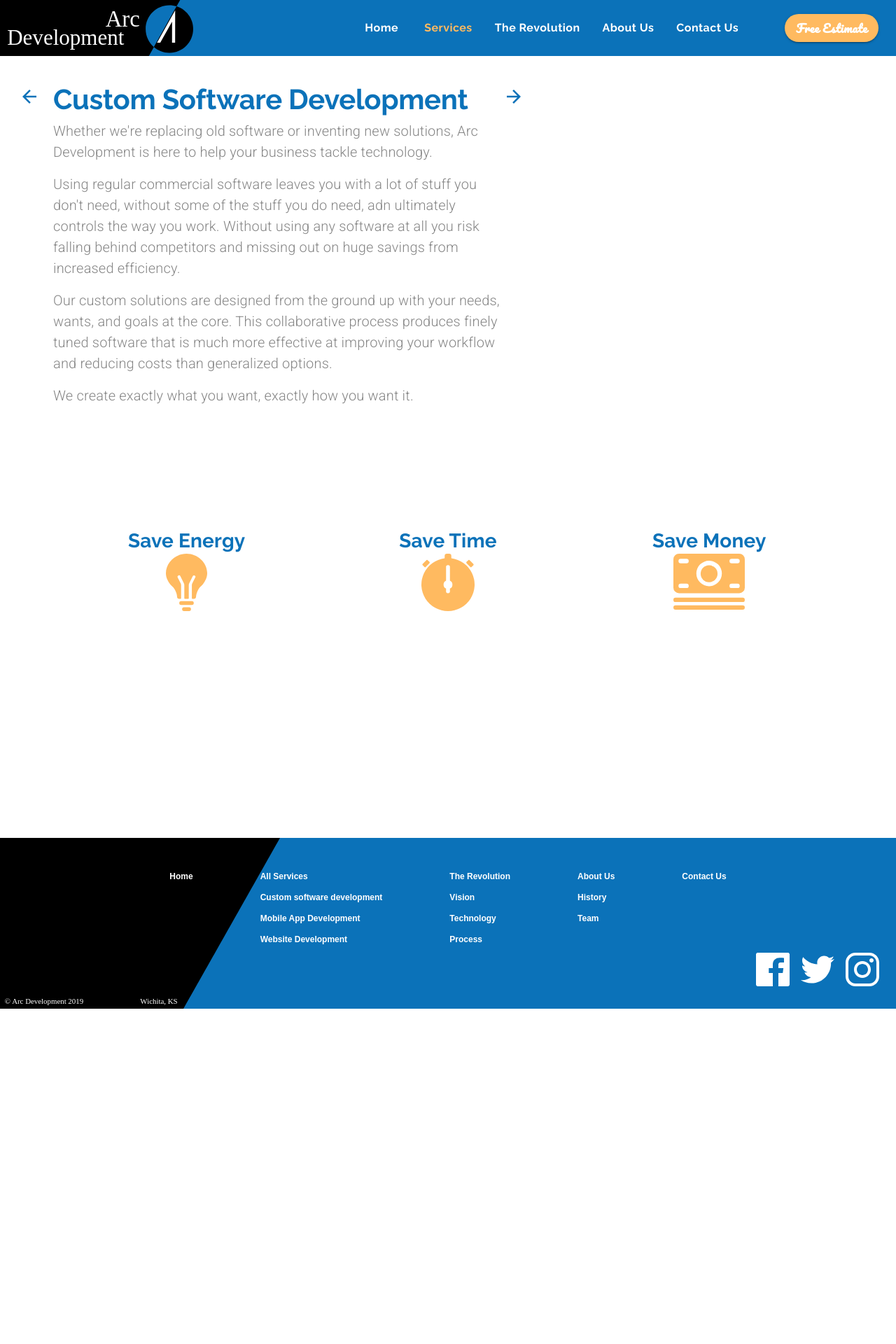
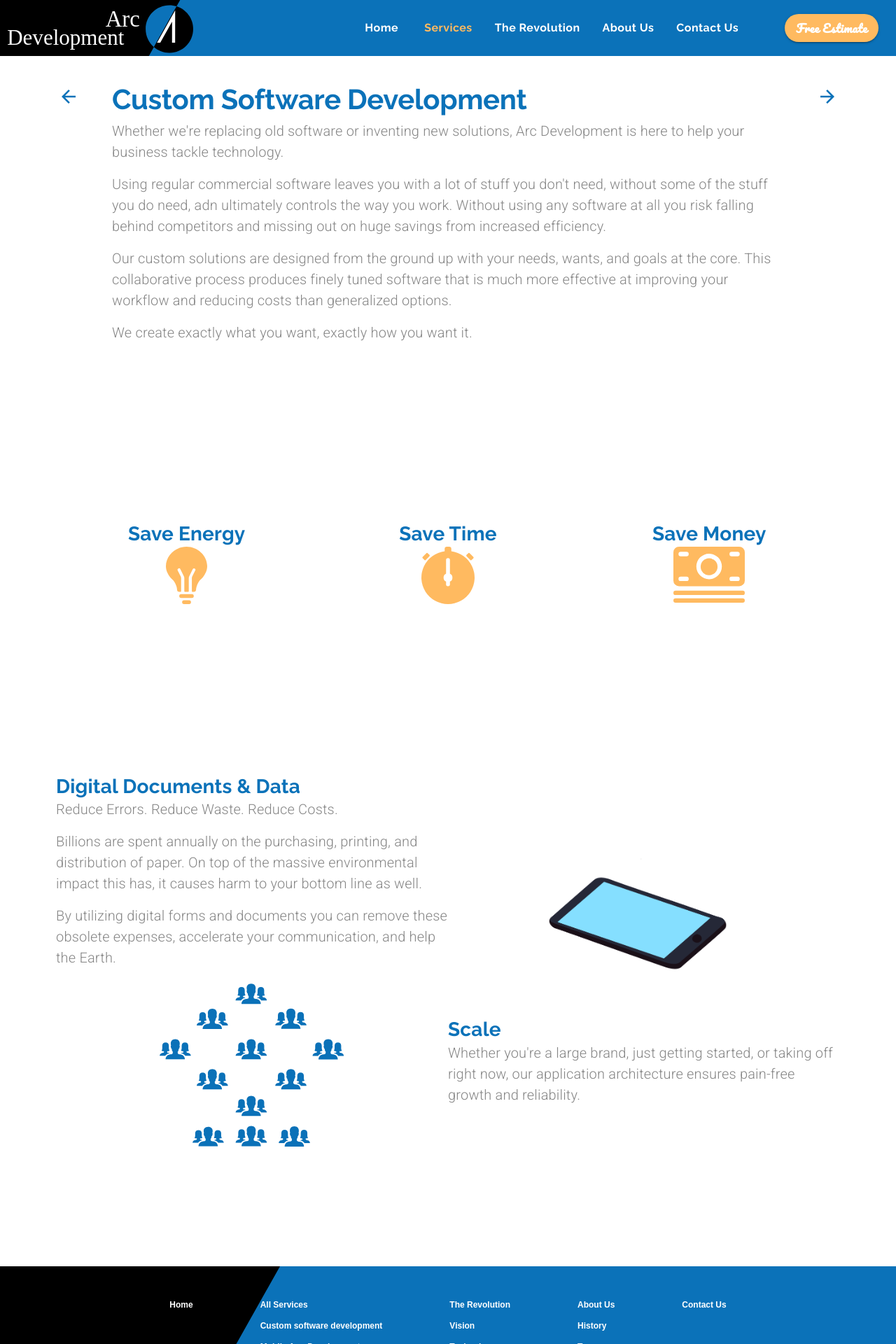
Before and after one commit to brianmuturi2/react-spa, a React (Create React App) app: page /custom-software in a window 1280 px wide. Shown: the top 1920 px of the page at 70% size. Before the commit the page ends 1441 px from the top, so only its background shows below. Built offline with nearby package versions, Linux system fonts and the light colour scheme.

Commit message:
feat(custom software): added row with animated icons

```diff
--- a/src/pages/custom-software/CustomSoftware.js
+++ b/src/pages/custom-software/CustomSoftware.js
@@ -16,17 +16,46 @@ import forwardArrow from '../../assets/forwardArrow.svg';
 import lightBulb from '../../assets/bulb.svg';
 import stopWatch from '../../assets/stopwatch.svg';
 import cash from '../../assets/cash.svg'
+import documentsAnimation from '../../animations/documentsAnimation/data';
+import scaleAnimation from '../../animations/scaleAnimation/data';
 
 function CustomSoftware() {
+
+    const theme = useTheme();
+    const matchesMdDevice = useMediaQuery(theme.breakpoints.down('md'));
+
+    const documentsOptions = {
+        loop: true,
+        autoplay: true,
+        animationData: documentsAnimation,
+        rendererSettings: {
+            preserveAspectRatio: 'xMidYMid slice'
+        }
+    };
+
+    const scaleOptions = {
+        loop: true,
+        autoplay: true,
+        animationData: scaleAnimation,
+        rendererSettings: {
+            preserveAspectRatio: 'xMidYMid slice'
+        }
+    };
+
     return (
         <Grid container direction={'column'} className={styles.mainContainer}>
-            <Grid item container direction={'row'}>
-                <Grid item className={styles.leftArrowContainer}>
+            <Grid item container direction={'row'} justifyContent={'space-between'}>
+                <Grid item className={styles.arrowContainer}>
                     <IconButton component={Link} to={'/services'}>
                         <img src={backArrow} alt="Back to Services Page"/>
                     </IconButton>
                 </Grid>
-                <Grid item container direction={'column'} className={styles.heading}>
+                {matchesMdDevice && <Grid item className={styles.arrowContainer}>
+                    <IconButton component={Link} to={'/mobile-apps'}>
+                        <img src={forwardArrow} alt="Forward to Mobile App Development"/>
+                    </IconButton>
+                </Grid>}
+                <Grid item container direction={'column'} className={styles.widthContainer}>
                     <Grid item>
                         <Typography variant={'h2'} className={styles.heading2}>Custom Software Development</Typography>
                     </Grid>
@@ -47,11 +76,11 @@ function CustomSoftware() {
                         </Typography>
                     </Grid>
                 </Grid>
-                <Grid item className={styles.rightArrowContainer}>
+                {!matchesMdDevice && <Grid item className={styles.arrowContainer}>
                     <IconButton component={Link} to={'/mobile-apps'}>
                         <img src={forwardArrow} alt="Forward to Mobile App Development"/>
                     </IconButton>
-                </Grid>
+                </Grid>}
             </Grid>
             <Grid item container direction={'row'} className={styles.saveContainer} justifyContent={'center'}>
                 <Grid item container direction={'column'} md className={styles.saveItem} alignItems={'center'}>
@@ -79,6 +108,44 @@ function CustomSoftware() {
                     </Grid>
                 </Grid>
             </Grid>
+            <Grid item container direction={'row'} justifyContent={'space-between'}>
+                <Grid item container alignItems={'center'}>
+                    <Grid item container direction={'column'} className={styles.widthContainer} md>
+                        <Grid item>
+                            <Typography variant={'h4'} className={styles.heading4}>Digital Documents & Data</Typography>
+                        </Grid>
+                        <Grid item>
+                            <Typography variant={'body1'} paragraph className={styles.body1}>
+                                Reduce Errors. Reduce Waste. Reduce Costs.
+                            </Typography>
+                            <Typography variant={'body1'} paragraph className={styles.body1}>
+                                Billions are spent annually on the purchasing, printing, and distribution of paper. On top of the massive environmental impact this has, it causes harm to your bottom line as well.
+                            </Typography>
+                            <Typography variant={'body1'} paragraph className={styles.body1}>
+                                By utilizing digital forms and documents you can remove these obsolete expenses, accelerate your communication, and help the Earth.
+                            </Typography>
+                        </Grid>
+                    </Grid>
+                    <Grid item md>
+                        <Lottie options={documentsOptions} style={{maxHeight: 325, maxWidth: 275, minHeight: 275}}/>
+                    </Grid>
+                </Grid>
+                <Grid item container alignItems={'center'}>
+                    <Grid item md>
+                        <Lottie options={scaleOptions} style={{maxHeight: 260, maxWidth: 280}}/>
+                    </Grid>
+                    <Grid item container direction={'column'} className={styles.widthContainer} md>
+                        <Grid item>
+                            <Typography variant={'h4'} className={styles.heading4}>Scale</Typography>
+                        </Grid>
+                        <Grid item>
+                            <Typography variant={'body1'} paragraph className={styles.body1}>
+                                Whether you're a large brand, just getting started, or taking off right now, our application architecture ensures pain-free growth and reliability.
+                            </Typography>
+                        </Grid>
+                    </Grid>
+                </Grid>
+            </Grid>
         </Grid>
     )
 }
--- a/src/pages/custom-software/CustomSoftware.module.css
+++ b/src/pages/custom-software/CustomSoftware.module.css
@@ -23,23 +23,21 @@
     padding: 2em 5em 10em;
 }
 
-.heading {
-    max-width: 40em;
+.widthContainer {
+    max-width: 60em;
 }
 
-.leftArrowContainer {
+.arrowContainer {
     margin-top: 0.5em;
-    margin-right: 1em;
-    margin-left: -3.5em;
 }
 
-.rightArrowContainer {
+.arrowContainer {
     margin-top: 0.5em;
 }
 
 .saveContainer {
-    margin-top: 10em;
-    margin-bottom: 10em;
+    margin-top: 15em;
+    margin-bottom: 15em;
 }
 
 .saveItem {
```
